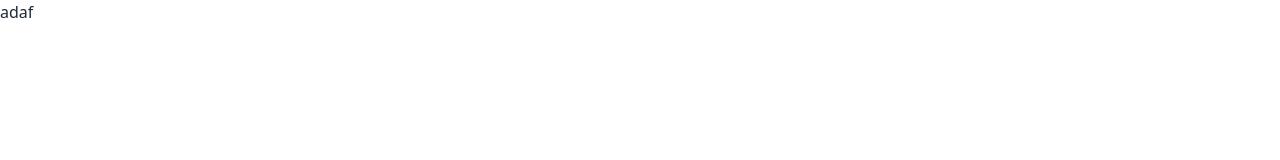
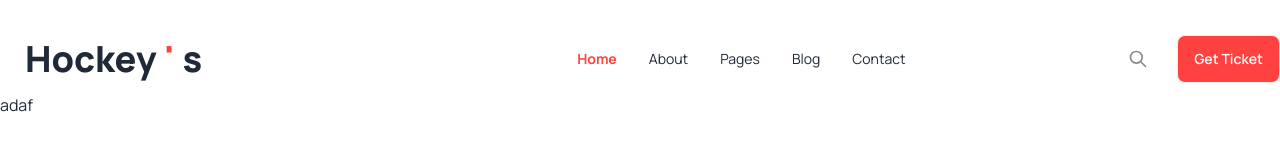
Before and after one commit to ariffaysalrupu/B9A3-Hockey-s, a plain HTML site: page index.html in a window 1280 px wide. Drawn offline with nearby package versions, Linux system fonts and the light colour scheme.

Commit message:
completed nav bar

```diff
--- a/index.html
+++ b/index.html
@@ -1,5 +1,5 @@
 <!DOCTYPE html>
-<html lang="en">
+<html lang="en" data-theme="light">
 <head>
     <meta charset="UTF-8">
     <meta name="viewport" content="width=device-width, initial-scale=1.0">
@@ -20,6 +20,10 @@
       .paragraph-color {
         color: #777;
       }
+
+      .highlight {
+        color: #FF4240;
+      }
     </style>
     <!-- custom color -->
     <script>
@@ -36,11 +40,81 @@
 
 </head>
 
-<body>
+<body class="font-manrope">
 
-    <header>
+    <header class="container mx-auto mt-[25px]">
 
         <nav>
+
+            <div class="flex">
+
+                <div class="navbar bg-base-100">
+                    <div class="navbar-start">
+                      <div class="dropdown">
+                        <div tabindex="0" role="button" class="btn btn-ghost lg:hidden">
+                          <svg
+                            xmlns="http://www.w3.org/2000/svg"
+                            class="h-5 w-5"
+                            fill="none"
+                            viewBox="0 0 24 24"
+                            stroke="currentColor">
+                            <path
+                              stroke-linecap="round"
+                              stroke-linejoin="round"
+                              stroke-width="2"
+                              d="M4 6h16M4 12h8m-8 6h16" />
+                          </svg>
+                        </div>
+                        <ul
+                          tabindex="0"
+                          class="menu menu-sm dropdown-content bg-base-100 rounded-box z-[1] mt-3 w-52 p-2 shadow">
+                        <li class="text-[#FF4240] font-bold"><a>Home</a></li>
+                        <li><a>About</a></li>
+                        <li><a>Pages</a></li>
+                        <li><a>Blog</a></li>
+                        <li><a>Contact</a></li>
+                        </ul>
+                      </div>
+                      <a class="btn btn-ghost text-2xl md:text-4xl font-extrabold">Hockey<span class="highlight">'</span>s</a>
+                    </div>
+                    <div class="navbar-center hidden lg:flex">
+                      <ul class="menu menu-horizontal px-1">
+                        <li class="text-[#FF4240] font-bold"><a>Home</a></li>
+                        <li><a>About</a></li>
+                        <li><a>Pages</a></li>
+                        <li><a>Blog</a></li>
+                        <li><a>Contact</a></li>
+                      </ul>
+                    </div>
+
+                </div>
+
+
+                <div class="flex items-center space-x-10 ">
+
+                    <button class="btn btn-ghost btn-circle text-[#89898B] hidden md:flex">
+                        <svg
+                          xmlns="http://www.w3.org/2000/svg"
+                          class="h-5 w-5"
+                          fill="none"
+                          viewBox="0 0 24 24"
+                          stroke="currentColor">
+                          <path
+                            stroke-linecap="round"
+                            stroke-linejoin="round"
+                            stroke-width="2"
+                            d="M21 21l-6-6m2-5a7 7 0 11-14 0 7 7 0 0114 0z" />
+                        </svg>
+                      </button>
+
+                  <div class="navbar-end inline-flex">
+                    <a class="btn bg-[#FF4240] text-white hover:bg-red-700">Get Ticket</a>
+                  </div>
+                </div>
+
+            </div>
+
+
 
         </nav>
 
```
